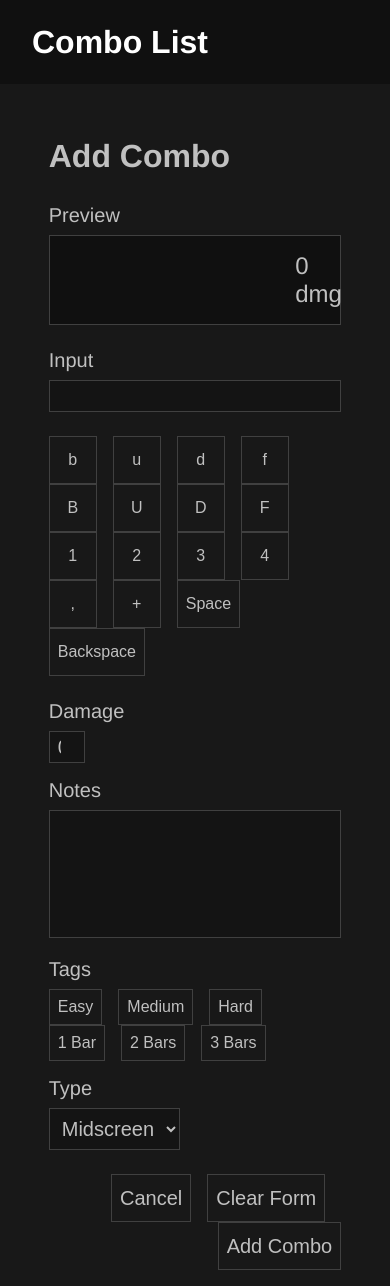
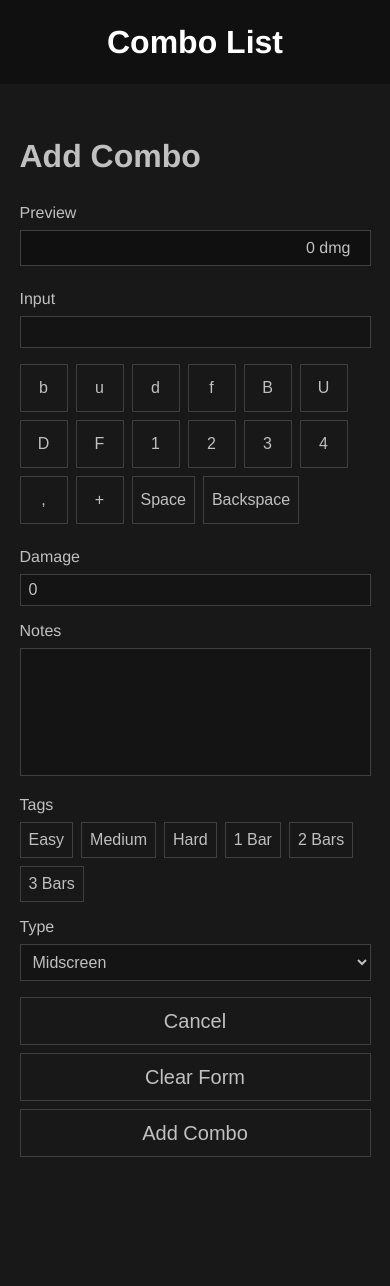
Before and after one commit to RedRaptor10/combo-list, a React (Create React App) app: page /#/1/combos/create in a window 390 px wide. After the commit the page ends 1165 px from the top, so only its background shows below. Built offline with nearby package versions, Linux system fonts and the light colour scheme.

Commit message:
Implement responsive design for mobile devices

```diff
--- a/src/styles/style.css
+++ b/src/styles/style.css
@@ -314,3 +314,163 @@ main {
 .combo-form-footer .btn {
     font-size: 20px;
 }
+
+/* Mobile */
+@media screen and (max-width: 1000px) {
+    header {
+        justify-content: center;
+        padding: 8px 0;
+    }
+
+    main {
+        width: 90%;
+    }
+
+    /* Home */
+    .description {
+        font-size: 14px;
+        line-height: 21px;
+    }
+
+    .characters th {
+        font-size: 24px;
+        padding: 12px;
+    }
+
+    .characters a {
+        padding: 12px;
+    }
+
+    .characters td {
+        font-size: 20px;
+    }
+
+    /* Character */
+    .add-combo-btn {
+        font-size: 20px;
+    }
+
+    .combo-type-btns .btn {
+        font-size: 20px;
+    }
+
+    .combo-wrapper {
+        display: unset;
+    }
+
+    .combo-wrapper .combo {
+        margin-bottom: 8px;
+        margin-right: 0;
+    }
+
+    .combo-wrapper .combo-btns {
+        display: flex;
+        margin-bottom: 16px;
+    }
+
+    .combo-wrapper .combo-btns * {
+        width: unset;
+    }
+
+    .combo-wrapper .combo-btns a {
+        margin-bottom: 0;
+        margin-right: 8px;
+        width: 50%;
+    }
+
+    .combo-wrapper .combo-btns a > .btn {
+        width: 100%;
+    }
+
+    .combo-wrapper .combo-btns > .btn {
+        width: 50%;
+    }
+
+    /* Combo */
+    .combo {
+        height: unset;
+    }
+
+    .combo-col-left {
+        width: 80%;
+    }
+
+    .combo-col-right {
+        font-size: 16px;
+        width: 20%;
+    }
+
+    .combo-input {
+        font-size: 20px;
+    }
+
+    .combo-input-tags {
+        display: unset;
+        height: unset;
+    }
+
+    .combo-input {
+        width: 100%;
+    }
+
+    .combo-tags {
+        padding: 8px 0;
+        width: 100%;
+    }
+
+    .combo-tag {
+        font-size: 12px;
+    }
+
+    .combo-notes {
+        font-size: 12px;
+        height: unset;
+    }
+
+    /* Combo Form */
+    .combo-form-page label {
+        font-size: 16px;
+    }
+
+    .combo-form input, .combo-form textarea, .combo-form-type {
+        font-size: 16px;
+    }
+
+    .combo-form-btns {
+        padding: 8px 0;
+    }
+
+    .combo-form-btns .btn:not(:last-child) {
+        margin-bottom: 8px;
+        margin-right: 8px;
+    }
+
+    .combo-form-damage {
+        width: 100%;
+    }
+
+    .combo-form-tag:not(:last-child) {
+        margin-bottom: 8px;
+        margin-right: 8px;
+    }
+
+    .combo-form-type {
+        width: 100%;
+    }
+
+    .combo-form-footer {
+        display: flex;
+        flex-direction: column;
+        text-align: unset;
+    }
+
+    .combo-form-footer .btn-container {
+        margin-bottom: 8px;
+        margin-right: 0;
+        width: 100%;
+    }
+
+    .combo-form-footer .btn {
+        width: 100%;
+    }
+}
```
Also changed, not shown: 1 other file (tests, documents, lock files or other folders).
